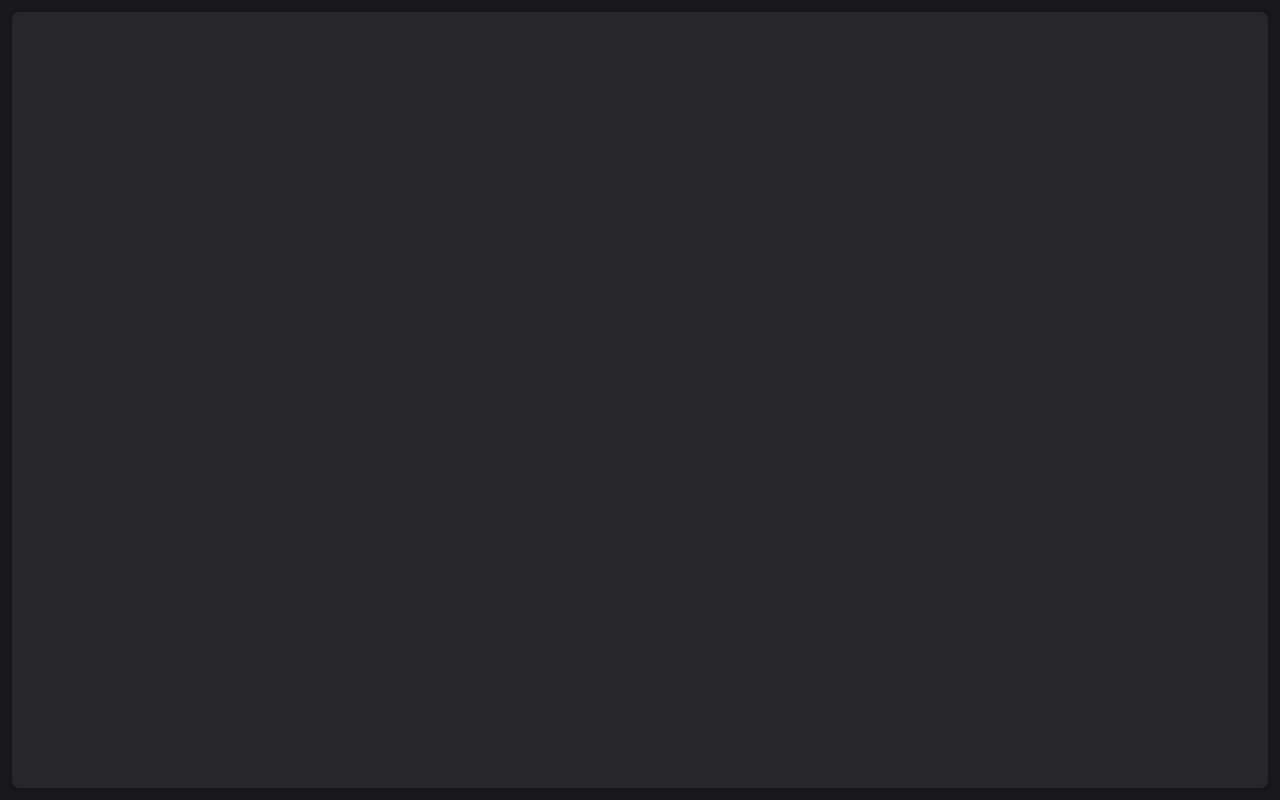
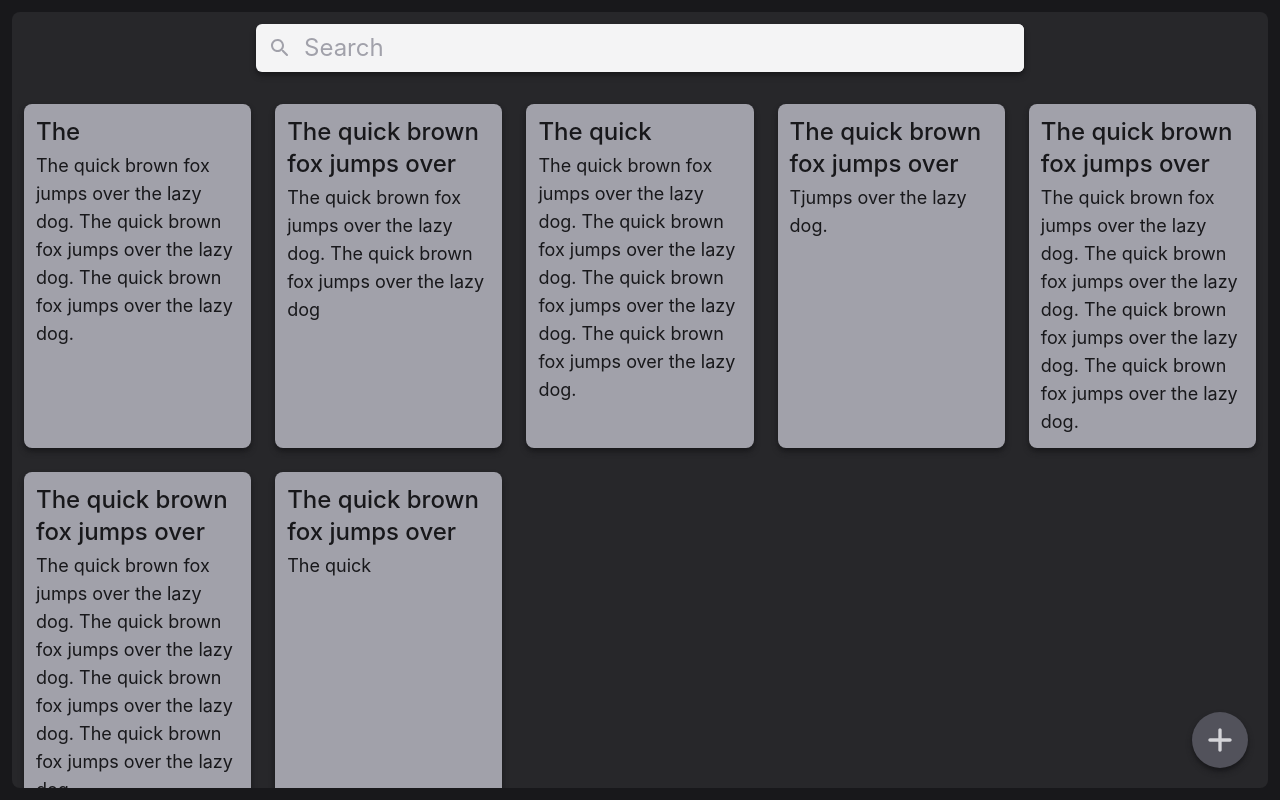
Before and after one commit to z-Eduard005/react-notes, a React (Create React App) app: page / in a window 1280 px wide. Built offline with nearby package versions, Linux system fonts and the light colour scheme.

Commit message:
-Home styles

```diff
--- a/package.json
+++ b/package.json
@@ -3,7 +3,11 @@
   "version": "0.1.0",
   "private": true,
   "dependencies": {
+    "@emotion/react": "^11.11.4",
+    "@emotion/styled": "^11.11.5",
     "@mui/icons-material": "^5.15.15",
+    "@mui/material": "^5.15.15",
+    "@reduxjs/toolkit": "^2.2.3",
     "@testing-library/jest-dom": "^5.17.0",
     "@testing-library/react": "^13.4.0",
     "@testing-library/user-event": "^13.5.0",
@@ -13,6 +17,7 @@
     "@types/react-dom": "^18.2.22",
     "react": "^18.2.0",
     "react-dom": "^18.2.0",
+    "react-redux": "^9.1.1",
     "react-router-dom": "^6.22.3",
     "react-scripts": "5.0.1",
     "sass": "^1.72.0",
--- a/src/components/Home/Home.module.scss
+++ b/src/components/Home/Home.module.scss
@@ -1,11 +1,67 @@
 .search {
-  // @apply;
+  @apply w-full fixed top-6 max-xs:top-3 left-1/2 -translate-x-1/2;
+
+  form {
+    @apply m-auto flex items-center rounded-md text-zinc-900 bg-zinc-100 shadow-md shadow-zinc-900 w-3/5 max-sm:w-5/6 pl-3 max-md:pl-2;
+
+    svg {
+      @apply text-zinc-400;
+    }
+
+    input {
+      @apply outline-none block py-2 px-3 text-2xl max-sm:text-xl max-xs:text-lg w-full rounded-[inherit] bg-inherit max-md:px-2;
+
+      &::-webkit-search-cancel-button {
+        -webkit-appearance: none;
+      }
+
+      &::placeholder {
+        @apply text-zinc-400
+      }
+    }
+  }
+}
+
+.searchMarginBottom {
+  @apply h-20 max-2xs:h-16;
 }
 
 .notes {
-  // @apply;
+  @apply pb-3 grid gap-6 grid-cols-5 max-xl:grid-cols-4 max-lg:grid-cols-3 max-md:grid-cols-2 max-xs:grid-cols-1 max-2xs:gap-4;
+
+  >div {
+    @apply bg-zinc-400 rounded-lg w-full shadow-md shadow-zinc-900 p-3 text-zinc-900 cursor-pointer select-none transition-colors ease-in-out break-words;
+
+    &:hover {
+      @apply bg-zinc-500;
+    }
+
+    &:active {
+      @apply bg-zinc-700;
+    }
+
+    h2 {
+      @apply text-2xl font-medium mb-1;
+    }
+
+    p {
+      @apply text-lg
+    }
+  }
 }
 
 .createBtn {
-  @apply absolute;
+  @apply absolute right-8 bottom-8 size-14 bg-zinc-600 text-zinc-100 p-2 rounded-full cursor-pointer transition-colors ease-in-out shadow-md shadow-zinc-900;
+
+  &:hover {
+    @apply bg-zinc-700;
+  }
+
+  &:active {
+    @apply bg-zinc-800;
+  }
+
+  svg {
+    @apply text-zinc-300 size-10;
+  }
 }
--- a/src/components/Home/Home.tsx
+++ b/src/components/Home/Home.tsx
@@ -1,11 +1,76 @@
 import styles from "./Home.module.scss";
+import SearchRoundedIcon from "@mui/icons-material/SearchRounded";
+import AddRoundedIcon from "@mui/icons-material/AddRounded";
 
-const Home = () => {
+const Home: React.FC = () => {
+  const createNote = () => {};
   return (
     <>
-      <section className={styles.search}></section>
-      <section className={styles.notes}></section>
-      <button className={styles.createBtn}></button>
+      <section className={styles.search}>
+        <form
+          onSubmit={(e: React.FormEvent<HTMLFormElement>) => {
+            e.preventDefault();
+          }}
+        >
+          <SearchRoundedIcon />
+          <input type="search" placeholder="Search" />
+        </form>
+      </section>
+      <div className={styles.searchMarginBottom} />
+      <section className={styles.notes}>
+        <div>
+          <h2>The </h2>
+          <p>
+            The quick brown fox jumps over the lazy dog. The quick brown fox
+            jumps over the lazy dog. The quick brown fox jumps over the lazy
+            dog.
+          </p>
+        </div>
+        <div>
+          <h2>The quick brown fox jumps over</h2>
+          <p>
+            The quick brown fox jumps over the lazy dog. The quick brown fox
+            jumps over the lazy dog
+          </p>
+        </div>
+        <div>
+          <h2>The quick </h2>
+          <p>
+            The quick brown fox jumps over the lazy dog. The quick brown fox
+            jumps over the lazy dog. The quick brown fox jumps over the lazy
+            dog. The quick brown fox jumps over the lazy dog.
+          </p>
+        </div>
+        <div>
+          <h2>The quick brown fox jumps over</h2>
+          <p>Tjumps over the lazy dog.</p>
+        </div>
+        <div>
+          <h2>The quick brown fox jumps over</h2>
+          <p>
+            The quick brown fox jumps over the lazy dog. The quick brown fox
+            jumps over the lazy dog. The quick brown fox jumps over the lazy
+            dog. The quick brown fox jumps over the lazy dog.
+          </p>
+        </div>
+        <div>
+          {/* 32 */}
+          <h2>The quick brown fox jumps over</h2>
+          {/* 150 */}
+          <p>
+            The quick brown fox jumps over the lazy dog. The quick brown fox
+            jumps over the lazy dog. The quick brown fox jumps over the lazy
+            dog. The quick brown fox jumps over the lazy dog.
+          </p>
+        </div>
+        <div>
+          <h2>The quick brown fox jumps over</h2>
+          <p>The quick</p>
+        </div>
+      </section>
+      <button className={styles.createBtn} onClick={createNote}>
+        <AddRoundedIcon />
+      </button>
     </>
   );
 };
--- a/src/components/Note/Note.module.scss
+++ b/src/components/Note/Note.module.scss
@@ -22,4 +22,26 @@
 
     @apply outline-none bg-inherit overflow-hidden pb-3 flex-grow text-2xl max-md:text-xl
   }
+
+  .note__nav {
+    @apply mb-1;
+
+    a {
+      svg {
+        @apply rounded-md size-10 max-md:size-8 transition-colors duration-300;
+      }
+
+      &:hover {
+        svg {
+          @apply bg-zinc-700;
+        }
+      }
+
+      &:active {
+        svg {
+          @apply bg-zinc-800;
+        }
+      }
+    }
+  }
 }
--- a/src/components/Note/Note.tsx
+++ b/src/components/Note/Note.tsx
@@ -1,5 +1,7 @@
-import { useState } from "react";
+import { useEffect, useState } from "react";
 import styles from "./Note.module.scss";
+import KeyboardBackspaceRoundedIcon from "@mui/icons-material/KeyboardBackspaceRounded";
+import { Link } from "react-router-dom";
 
 type THandleChange = (
   setterFunc: (text: string) => void,
@@ -9,6 +11,37 @@ type THandleChange = (
 const Note: React.FC = () => {
   const [titleNote, setTitleNote] = useState<string>("");
   const [contentNote, setContentNote] = useState<string>("");
+  const [updateTime, setUpdateTime] = useState<string>(timeNow());
+  const [isChanged, setIsChanged] = useState<boolean>(false);
+
+  function timeNow(): string {
+    const date: Date = new Date();
+    return (
+      date.toLocaleDateString("en-US", {
+        month: "long",
+        day: "numeric",
+      }) +
+      ", " +
+      date.toLocaleTimeString("en-US", {
+        hour: "numeric",
+        minute: "numeric",
+        hour12: false,
+      })
+    );
+  }
+
+  // update time only when note is changed and close
+  useEffect(() => {
+    return () => {
+      if (isChanged) {
+        setUpdateTime(timeNow());
+      }
+    };
+  }, [isChanged]);
+
+  useEffect(() => {
+    setIsChanged(true);
+  }, [titleNote, contentNote]);
 
   const handleChange: THandleChange =
     (setterFunc, disabledEnter = false) =>
@@ -16,8 +49,14 @@ const Note: React.FC = () => {
       let text = e.target.textContent || "";
 
       if (disabledEnter) {
-        e.target.textContent = text.replace(/\n/g, "");
+        text = text.replace(/\n/g, "");
+        e.target.textContent = text;
       }
+
+      // if (text.length > 99) {
+      //   text = titleNote.slice(0, 99);
+      //   e.target.textContent = text;
+      // }
 
       setterFunc(text);
     };
@@ -30,6 +69,11 @@ const Note: React.FC = () => {
 
   return (
     <div className={styles.note}>
+      <div className={styles.note__nav}>
+        <Link to="/">
+          <KeyboardBackspaceRoundedIcon />
+        </Link>
+      </div>
       <div
         className={styles.note__title}
         data-placeholder="Title"
@@ -39,7 +83,9 @@ const Note: React.FC = () => {
         onKeyDown={handleKeyDown}
         spellCheck="false"
       />
-      <p>April 22 16:17 | {contentNote.length} characters</p>
+      <p>
+        {updateTime} | {contentNote.length} characters
+      </p>
       <div
         className={styles.note__content}
         data-placeholder="Start typing"
```
Also changed, not shown: 1 other file (tests, documents, lock files or other folders).
